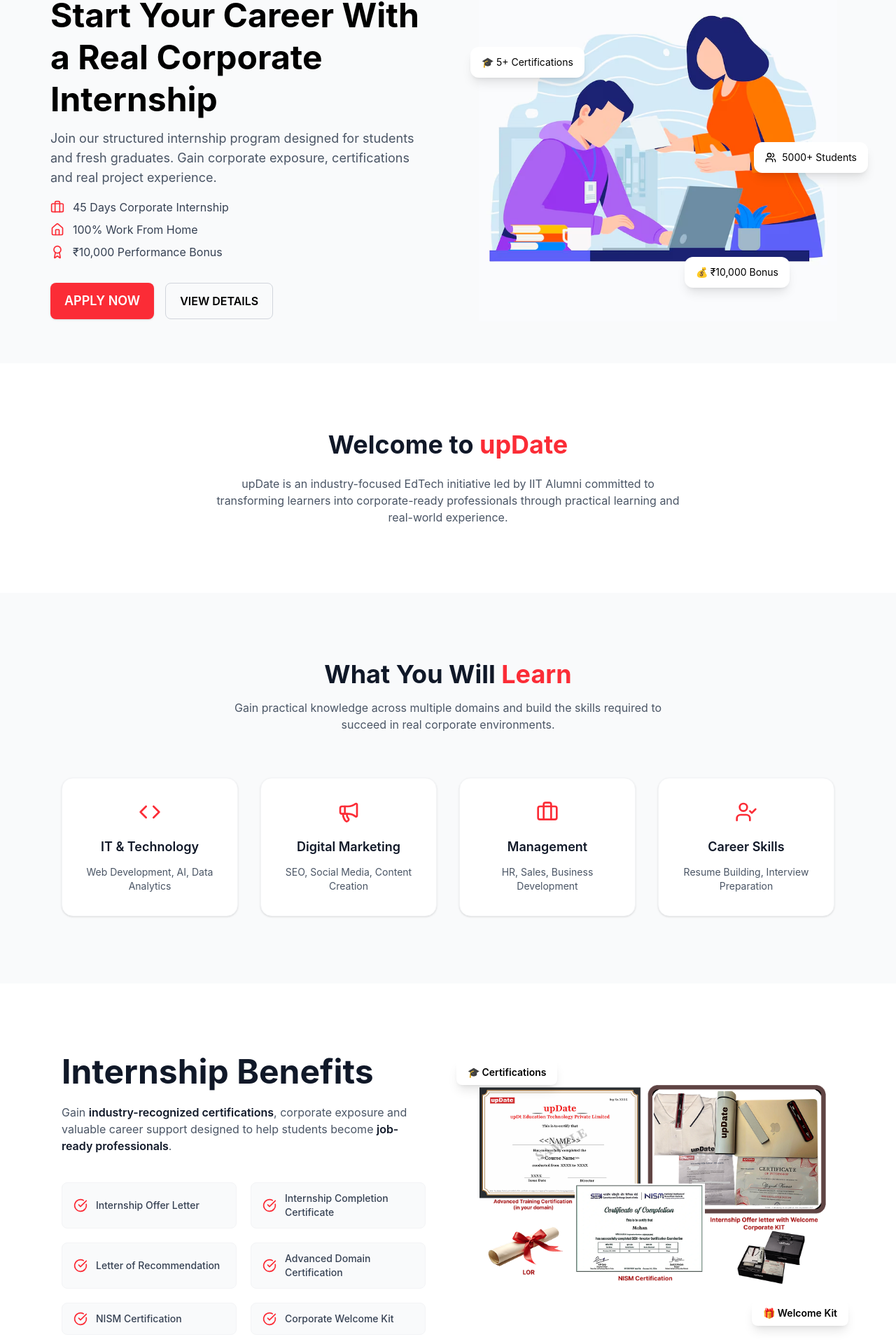
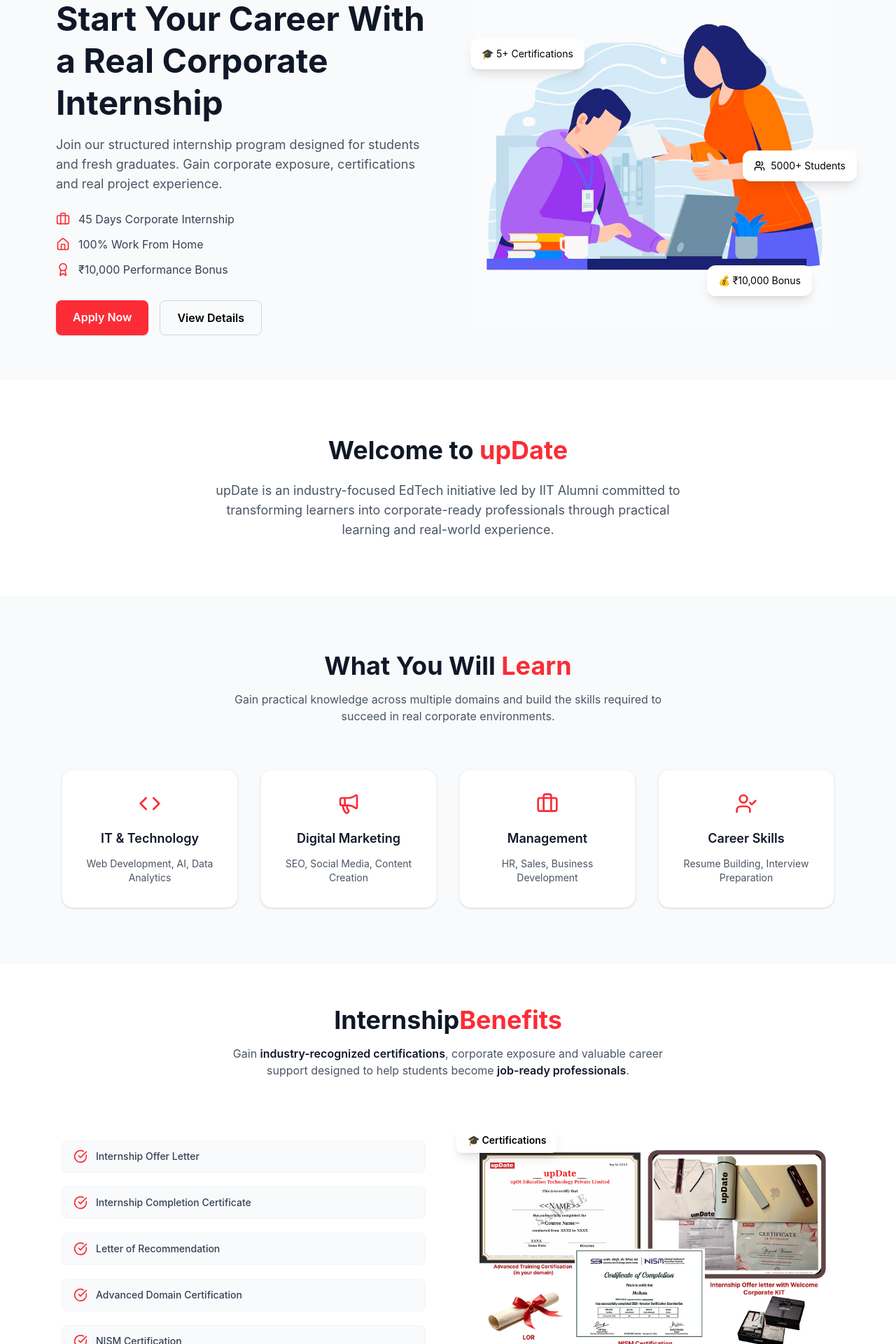
Before and after one commit to rohit-tamboli/intern-landing, a React app in the folder frontend/: page / in a window 1280 px wide. Shown: the part 194-2114 px from the top of the page at 70% size. Built offline with nearby package versions, Linux system fonts and the light colour scheme; the HTML template or start-up script is replaced by a standard one.

Commit message:
first commit

```diff
--- a/frontend/src/Components/About.jsx
+++ b/frontend/src/Components/About.jsx
@@ -1,21 +1,21 @@
-import { GraduationCap, Briefcase, Award } from "lucide-react";
-
 export default function About() {
   return (
-    <section className="py-24 bg-white">
-      <div className="max-w-6xl mx-auto px-6 text-center">
-        {/* Heading */}
+    <section className="py-20 bg-white">
+
+      <div className="max-w-6xl mx-auto px-4 text-center">
+
         <h2 className="text-3xl md:text-4xl font-bold text-gray-900">
           Welcome to <span className="text-red-500">upDate</span>
         </h2>
 
-        {/* Description */}
-        <p className="mt-6 text-gray-600 max-w-2xl mx-auto">
+        <p className="mt-6 text-gray-600 max-w-2xl mx-auto text-lg">
           upDate is an industry-focused EdTech initiative led by IIT Alumni
           committed to transforming learners into corporate-ready professionals
           through practical learning and real-world experience.
         </p>
+
       </div>
+
     </section>
   );
 }
--- a/frontend/src/Components/Benefits.jsx
+++ b/frontend/src/Components/Benefits.jsx
@@ -2,7 +2,6 @@
 import { motion } from "framer-motion";
 
 export default function Benefits() {
-
   const benefits = [
     "Internship Offer Letter",
     "Internship Completion Certificate",
@@ -13,60 +12,49 @@
   ];
 
   return (
-    <section className="py-24 bg-white">
+    <section className="py-15 bg-white">
+      <div className="max-w-6xl mx-auto px-4 text-center mb-12">
+        <h2 className="text-3xl md:text-4xl font-bold text-gray-900">
+          Internship<span className="text-red-500">Benefits</span>
+        </h2>
+
+        <p className="mt-4 text-gray-600 max-w-2xl mx-auto">
+          Gain{" "}
+          <span className="font-semibold text-gray-900">
+            industry-recognized certifications
+          </span>
+          , corporate exposure and valuable career support designed to help
+          students become{" "}
+          <span className="font-semibold text-gray-900">
+            job-ready professionals
+          </span>
+          .
+        </p>
+      </div>
 
       <div className="max-w-6xl mx-auto px-6 grid md:grid-cols-2 gap-16 items-center">
-
         {/* LEFT CONTENT */}
-        <motion.div
-          initial={{ opacity: 0, x: -40 }}
-          whileInView={{ opacity: 1, x: 0 }}
-          transition={{ duration: 0.6 }}
-        >
-
-          <h2 className="text-4xl md:text-5xl font-bold text-gray-900 leading-tight">
-            Internship Benefits
-          </h2>
-
-          <p className="mt-4 text-gray-600 max-w-lg">
-            Gain <span className="font-semibold text-gray-900">industry-recognized certifications</span>,
-            corporate exposure and valuable career support designed to help
-            students become <span className="font-semibold text-gray-900">job-ready professionals</span>.
-          </p>
-
+        <div>
           {/* Benefits List */}
-          <div className="mt-10 grid sm:grid-cols-2 gap-5">
-
+          <div className="mt-10 grid sm:grid-cols-1 gap-5">
             {benefits.map((item, index) => (
-              <motion.div
+              <div
                 key={index}
-                whileHover={{ y: -4 }}
                 className="flex items-center gap-3 bg-gray-50 px-4 py-3 rounded-lg border border-gray-100"
               >
-
                 <CheckCircle className="text-red-500 flex-shrink-0" size={20} />
 
                 <span className="text-gray-700 text-sm font-medium">
                   {item}
                 </span>
-
-              </motion.div>
+              </div>
             ))}
-
           </div>
-
-        </motion.div>
+        </div>
 
         {/* RIGHT IMAGE */}
-        <motion.div
-          initial={{ opacity: 0, x: 40 }}
-          whileInView={{ opacity: 1, x: 0 }}
-          transition={{ duration: 0.6 }}
-          className="flex justify-center"
-        >
-
+        <div className="flex justify-center">
           <div className="relative">
-
             <img
               src="/Corporate.png"
               alt="Internship Certificates and Welcome Kit"
@@ -74,20 +62,16 @@
             />
 
             {/* floating badge */}
-            <div className="absolute -top-5 -left-5 bg-white shadow-lg px-4 py-2 rounded-lg text-sm font-semibold">
+            <div className="absolute -top-4 -left-5 bg-white shadow-lg px-4 py-2 rounded-lg text-sm font-semibold">
               🎓 Certifications
             </div>
 
-            <div className="absolute -bottom-5 -right-5 bg-white shadow-lg px-4 py-2 rounded-lg text-sm font-semibold">
+            <div className="absolute bottom-2 right-5 bg-white shadow-lg px-4 py-2 rounded-lg text-sm font-semibold">
               🎁 Welcome Kit
             </div>
-
           </div>
-
-        </motion.div>
-
+        </div>
       </div>
-
     </section>
   );
 }
--- a/frontend/src/Components/Footer.jsx
+++ b/frontend/src/Components/Footer.jsx
@@ -2,11 +2,10 @@
 
 export default function Footer() {
   return (
-    <footer className="bg-[#F9FAFB] text-gray-700 pt-16 pb-6">
+    <footer className="bg-gray-50 text-gray-700 pt-16 pb-6">
 
-      <div className="max-w-6xl mx-auto px-6 grid md:grid-cols-3 gap-12">
+      <div className="max-w-6xl mx-auto px-6 grid grid-cols-1 sm:grid-cols-2 md:grid-cols-3 gap-10">
 
-        {/* Brand */}
         <div>
           <h3 className="text-xl font-semibold text-gray-900">
             upDate Internship Program
@@ -18,8 +17,7 @@
           </p>
         </div>
 
-        {/* Contact */}
-        <div>
+        <div className="md:pl-30 ">
           <h4 className="text-lg font-semibold text-gray-900 mb-4">
             Contact
           </h4>
@@ -41,27 +39,26 @@
           </div>
         </div>
 
-        {/* Quick Links */}
-        <div>
+        <div className="md:pl-30">
           <h4 className="text-lg font-semibold text-gray-900 mb-4">
             Quick Links
           </h4>
 
           <ul className="space-y-2 text-sm">
 
-            <li className="hover:text-red-500 cursor-pointer transition">
+            <li className="hover:text-red-500 cursor-pointer">
               About Program
             </li>
 
-            <li className="hover:text-red-500 cursor-pointer transition">
+            <li className="hover:text-red-500 cursor-pointer">
               Internship Benefits
             </li>
 
-            <li className="hover:text-red-500 cursor-pointer transition">
+            <li className="hover:text-red-500 cursor-pointer">
               How to Apply
             </li>
 
-            <li className="hover:text-red-500 cursor-pointer transition">
+            <li className="hover:text-red-500 cursor-pointer">
               Apply Now
             </li>
 
@@ -70,7 +67,6 @@
 
       </div>
 
-      {/* Bottom */}
       <div className="border-t border-gray-200 mt-12 pt-6 text-center text-sm text-gray-500">
         © {new Date().getFullYear()} upDate Internship Program. All rights reserved.
       </div>
--- a/frontend/src/Components/Hero.jsx
+++ b/frontend/src/Components/Hero.jsx
@@ -21,58 +21,51 @@
   ];
 
   return (
-    <section className="relative pb-15 pt-15 bg-gray-50 overflow-hidden">
-      <div className="max-w-6xl mx-auto px-2 grid md:grid-cols-2 gap-16 items-center">
-        {/* LEFT SIDE */}
+    <section className="bg-gray-50 py-10 md:py-16  overflow-hidden">
+      <div className="max-w-6xl mx-auto px-6 md:px-4 grid grid-cols-1 md:grid-cols-2 gap-10 lg:gap-16 items-center">
+
+        {/* LEFT */}
         <div>
-          {/* Badge */}
+
           <span className="inline-block px-4 py-1 text-sm font-semibold bg-white border border-red-200 text-red-600 rounded-full">
             Limited Seats • 2026 Batch
           </span>
 
-          {/* Heading */}
-          <h1 className="mt-3 text-4xl md:text-5xl font-bold text-black leading-tight">
+          <h1 className="mt-4 text-3xl sm:text-4xl md:text-5xl lg:text-5xl font-bold text-gray-900 leading-tight">
             Start Your Career With a Real Corporate Internship
           </h1>
 
-          {/* Subtitle */}
-          <p className="mt-3 text-lg text-gray-600">
+          <p className="mt-4 text-gray-600 text-lg">
             Join our structured internship program designed for students and
             fresh graduates. Gain corporate exposure, certifications and real
             project experience.
           </p>
 
-          {/* Features */}
-          <div className="mt-4 space-y-2">
+          <div className="mt-6 space-y-3">
             {features.map((feature, index) => (
-              <div
-                key={index}
-                className="flex items-center gap-3 text-gray-700"
-              >
+              <div key={index} className="flex items-center gap-3 text-gray-700">
                 <span className="text-red-500">{feature.icon}</span>
                 <span>{feature.text}</span>
               </div>
             ))}
           </div>
 
-          {/* CTA */}
-          <div className="mt-8 flex gap-4 flex-wrap">
+          <div className="mt-8 flex flex-wrap gap-4">
             <button
               onClick={() => navigate("/phonepe")}
-              className="px-5 py-3 bg-red-500 text-white font-semibold rounded-lg shadow hover:bg-red-600 transition text-lg"
+              className="px-6 py-3 bg-red-500 text-white font-semibold rounded-lg shadow hover:bg-red-600 transition md:flex hidden"
             >
-              APPLY NOW
+              Apply Now
             </button>
 
-            <button className="px-5 py-3 border border-gray-300 rounded-lg font-semibold hover:bg-gray-100 transition">
-              VIEW DETAILS
+            <button className="px-6 py-3 border border-gray-300 rounded-lg font-semibold hover:bg-gray-100 transition">
+              View Details
             </button>
           </div>
 
-
         </div>
 
-        {/* RIGHT SIDE IMAGE */}
+        {/* RIGHT */}
         <motion.div
           initial={{ opacity: 0, y: 40 }}
           animate={{ opacity: 1, y: 0 }}
@@ -84,22 +77,20 @@
             className="w-full max-w-lg"
           />
 
-          {/* Floating card 1 */}
-          <div className="absolute top-30 left-0 bg-white shadow-lg rounded-xl px-4 py-3 text-sm">
+          <div className="hidden md:block absolute top-24 left-0 bg-white shadow-lg rounded-xl px-4 py-3 text-sm">
             🎓 5+ Certifications
           </div>
 
-          {/* Floating card 2 */}
-          <div className="absolute bottom-12 right-20 bg-white shadow-lg rounded-xl px-4 py-3 text-sm">
+          <div className="hidden md:block absolute bottom-12 right-10 bg-white shadow-lg rounded-xl px-4 py-3 text-sm">
             💰 ₹10,000 Bonus
           </div>
 
-          {/* Floating card 3 */}
-          <div className="absolute top-1/2 -right-8 bg-white shadow-lg rounded-xl px-4 py-3 text-sm flex items-center gap-2">
+          <div className="hidden md:flex absolute top-1/2 -right-6 bg-white shadow-lg rounded-xl px-4 py-3 text-sm items-center gap-2">
             <Users size={16} />
             5000+ Students
           </div>
         </motion.div>
+
       </div>
     </section>
   );
--- a/frontend/src/Components/Skills.jsx
+++ b/frontend/src/Components/Skills.jsx
@@ -2,6 +2,7 @@
 import { motion } from "framer-motion";
 
 export default function Skills() {
+
   const skills = [
     {
       icon: <Code size={32} />,
@@ -26,11 +27,10 @@
   ];
 
   return (
-    <section className="py-24 bg-gray-50">
+    <section className="py-20 bg-gray-50">
 
       <div className="max-w-6xl mx-auto px-6 text-center">
 
-        {/* Heading */}
         <h2 className="text-3xl md:text-4xl font-bold text-gray-900">
           What You Will <span className="text-red-500">Learn</span>
         </h2>
@@ -40,8 +40,7 @@
           skills required to succeed in real corporate environments.
         </p>
 
-        {/* Cards */}
-        <div className="grid md:grid-cols-4 gap-8 mt-16">
+        <div className="grid grid-cols-1 sm:grid-cols-2 lg:grid-cols-4 gap-8 mt-16">
 
           {skills.map((skill, index) => (
             <motion.div
@@ -60,6 +59,7 @@
               <p className="text-gray-600 text-sm mt-3">
                 {skill.desc}
               </p>
+
             </motion.div>
           ))}
 
--- a/frontend/src/Components/Steps.jsx
+++ b/frontend/src/Components/Steps.jsx
@@ -2,7 +2,6 @@
 import { motion } from "framer-motion";
 
 export default function Steps() {
-
   const steps = [
     {
       icon: <FileText size={28} />,
@@ -23,13 +22,9 @@
 
   return (
     <section className="py-15 bg-gray-50">
-
       <div className="max-w-6xl mx-auto px-6 text-center">
-
         {/* Heading */}
-        <h2 className="text-4xl font-bold text-gray-900">
-          How To Apply
-        </h2>
+        <h2 className="text-4xl font-bold text-gray-900">How To Apply</h2>
 
         <p className="mt-4 text-gray-600 max-w-2xl mx-auto">
           Follow these simple steps to start your corporate internship journey.
@@ -37,58 +32,42 @@
 
         {/* Timeline */}
         <div className="relative mt-20">
-
           {/* Line */}
           <div className="hidden md:block absolute top-25 left-0 right-0 h-1 bg-gray-200"></div>
 
           <div className="grid md:grid-cols-3 gap-12">
-
             {steps.map((step, index) => (
-              <motion.div
+              <div
                 key={index}
-                initial={{ opacity: 0, y: 40 }}
-                whileInView={{ opacity: 1, y: 0 }}
-                whileHover={{ scale: 1.05 }}
-                transition={{ duration: 0.1 }}
                 className="relative bg-white p-8 rounded-2xl shadow-md border border-gray-100 hover:shadow-xl transition"
               >
-
                 {/* Step circle */}
                 <div className="absolute -top-8 left-1/2 -translate-x-1/2 bg-red-500 text-white w-14 h-14 rounded-full flex items-center justify-center shadow-lg">
                   {step.icon}
                 </div>
 
                 <div className="mt-8">
-
                   <h3 className="text-xl font-semibold text-gray-900 mb-3">
                     {step.title}
                   </h3>
 
-                  <p className="text-gray-600 text-sm">
-                    {step.desc}
-                  </p>
-
+                  <p className="text-gray-600 text-sm">{step.desc}</p>
                 </div>
-
-              </motion.div>
+              </div>
             ))}
-
           </div>
-
         </div>
 
         {/* CTA */}
         <div className="mt-12">
           <button
-              onClick={() => navigate("/phonepe")}
-              className="px-5 py-3 bg-red-500 text-white font-semibold rounded-lg shadow hover:bg-red-600 transition text-lg"
-            >
-              APPLY NOW
-            </button>
+            onClick={() => navigate("/phonepe")}
+            className="px-5 py-3 bg-red-500 text-white font-semibold rounded-lg shadow hover:bg-red-600 transition text-lg"
+          >
+            APPLY NOW
+          </button>
         </div>
-
       </div>
-
     </section>
   );
 }
```
